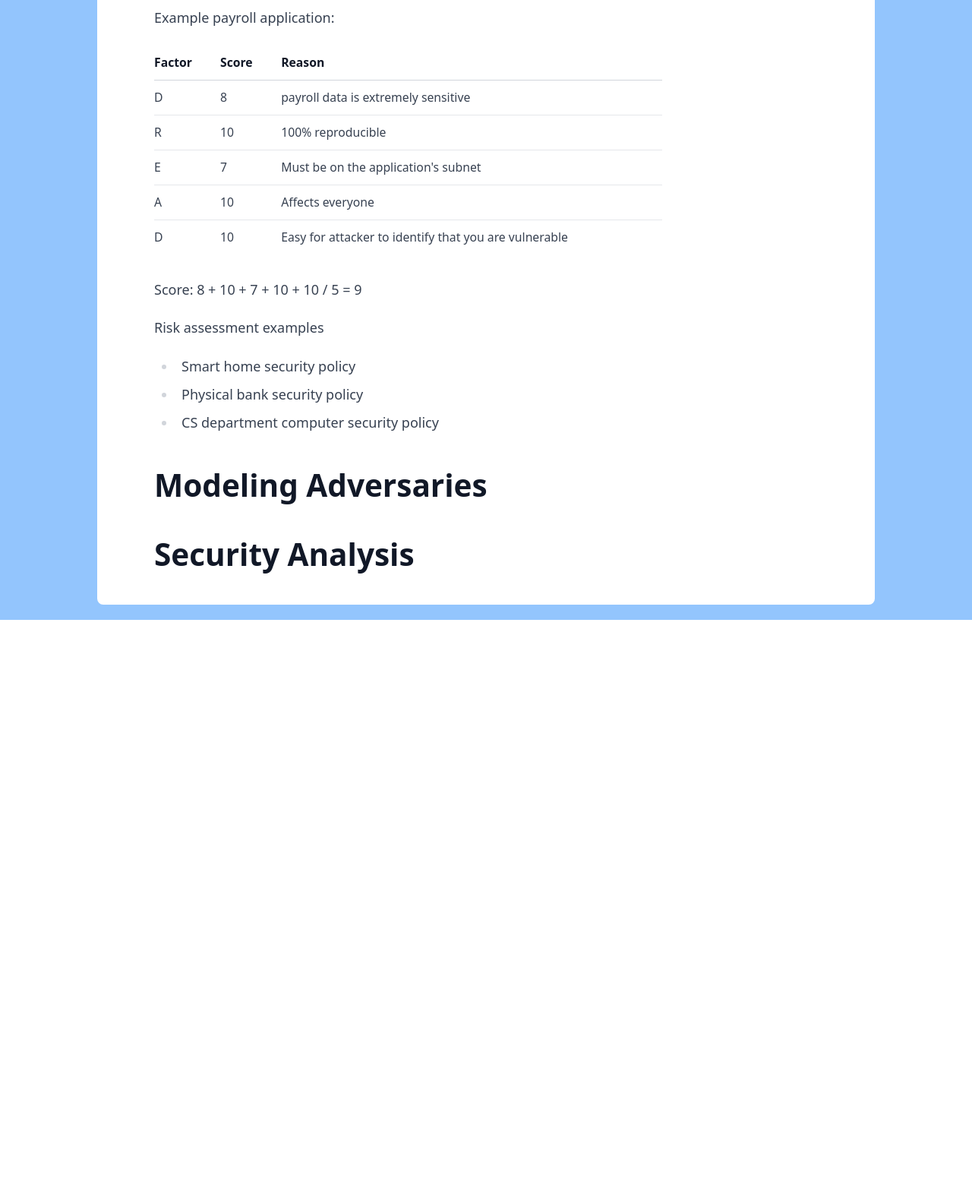
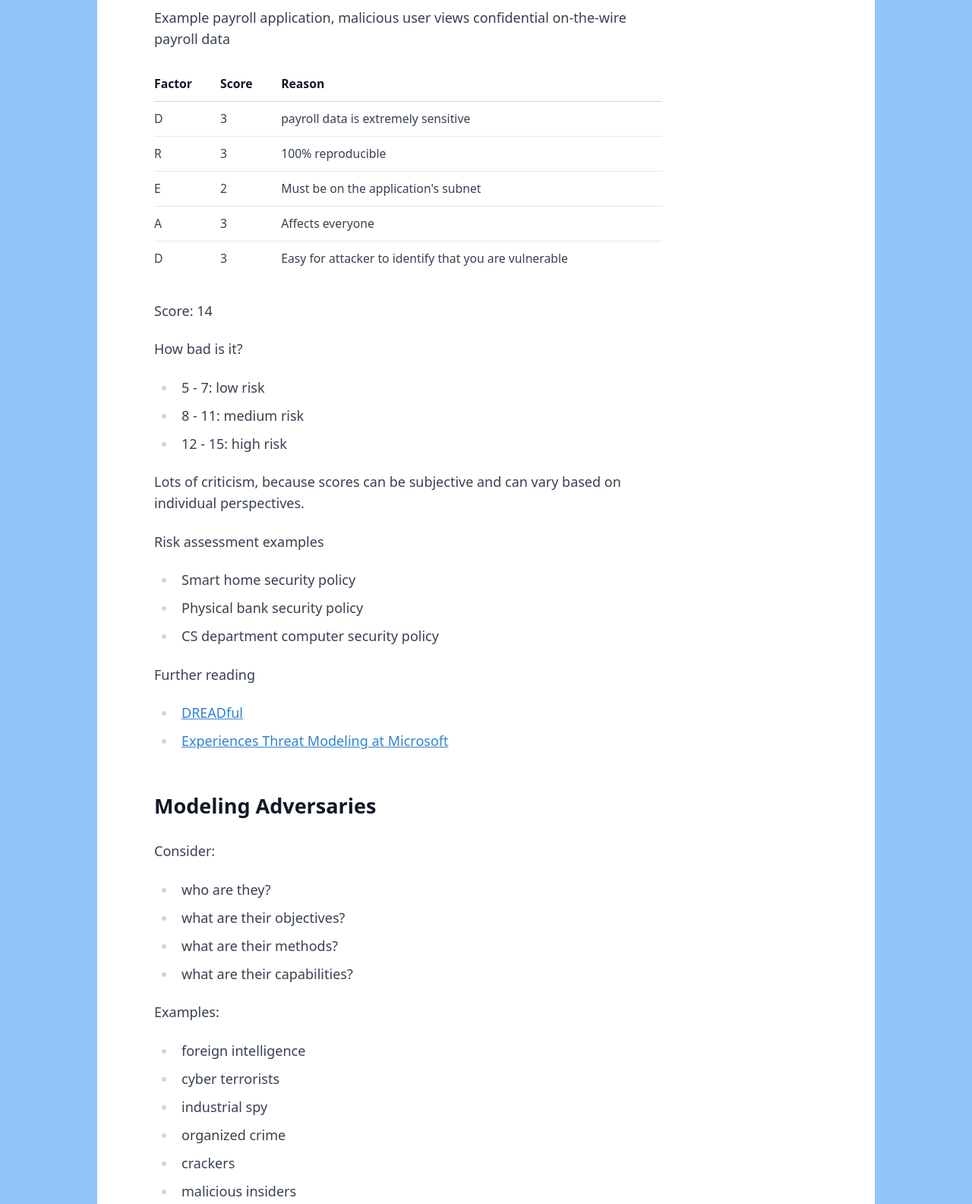
Before and after one commit to zappala/cs465-web, an Astro site: page /winter2024/notes/concepts-and-principles in a window 1280 px wide. Shown: the part 4340-5925 px from the top of the page at 76% size. Before the commit the page ends 5156 px from the top, so only its background shows below. Built offline with nearby package versions, Linux system fonts and the light colour scheme; Astro itself is replaced by a stand-in of ours.

Commit message:
Lecture notes

```diff
--- a/src/pages/winter2024/notes/concepts-and-principles.mdx
+++ b/src/pages/winter2024/notes/concepts-and-principles.mdx
@@ -85,7 +85,7 @@ layout: ../../../semesters/Winter2024Markdown.astro
 
 ## DREAD risk assessment model
 
-Rate the following from 1 to 10:
+Rate the following from 1 to 3 (Low, Medium, High):
 
 - D = damage -- how bad would an attack be?
 
@@ -97,17 +97,25 @@ Rate the following from 1 to 10:
 
 - D = discoverability -- how easy is it to discover the attack?
 
-Example payroll application:
+Example payroll application, malicious user views confidential on-the-wire payroll data
 
 | Factor | Score | Reason                                                |
 | ------ | ----- | ----------------------------------------------------- |
-| D      | 8     | payroll data is extremely sensitive                   |
-| R      | 10    | 100% reproducible                                     |
-| E      | 7     | Must be on the application's subnet                   |
-| A      | 10    | Affects everyone                                      |
-| D      | 10    | Easy for attacker to identify that you are vulnerable |
+| D      | 3     | payroll data is extremely sensitive                   |
+| R      | 3     | 100% reproducible                                     |
+| E      | 2     | Must be on the application's subnet                   |
+| A      | 3     | Affects everyone                                      |
+| D      | 3     | Easy for attacker to identify that you are vulnerable |
 
-Score: 8 + 10 + 7 + 10 + 10 / 5 = 9
+Score: 14
+
+How bad is it?
+
+- 5 - 7: low risk
+- 8 - 11: medium risk
+- 12 - 15: high risk
+
+Lots of criticism, because scores can be subjective and can vary based on individual perspectives.
 
 Risk assessment examples
 
@@ -115,6 +123,38 @@ Risk assessment examples
 - Physical bank security policy
 - CS department computer security policy
 
-# Modeling Adversaries
+Further reading
 
-# Security Analysis
+- [DREADful](https://learn.microsoft.com/en-us/archive/blogs/david_leblanc/dreadful)
+- [Experiences Threat Modeling at Microsoft](https://shostack.org/files/papers/modsec08/Shostack-ModSec08-Experiences-Threat-Modeling-At-Microsoft.pdf)
+
+## Modeling Adversaries
+
+Consider:
+
+- who are they?
+- what are their objectives?
+- what are their methods?
+- what are their capabilities?
+
+Examples:
+
+- foreign intelligence
+- cyber terrorists
+- industrial spy
+- organized crime
+- crackers
+- malicious insiders
+- non-malicious employees
+
+## Security Analysis
+
+- Open-ended activity to identify vulnerabilities and design defenses
+
+- See [Figure 1.4, page 11](https://people.scs.carleton.ca/~paulv/toolsjewels/TJrev1/ch1-rev1.pdf)
+
+Key points:
+
+- security analysis must be done throughout the software lifecycle
+- a formal security analysis can be done once a product is developed, to review against security standards (either from industry or government)
+- penetration testing can be done once a product is deployed
```
